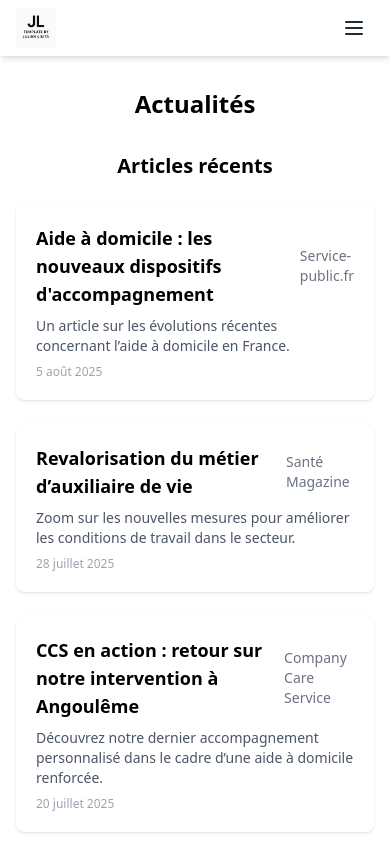
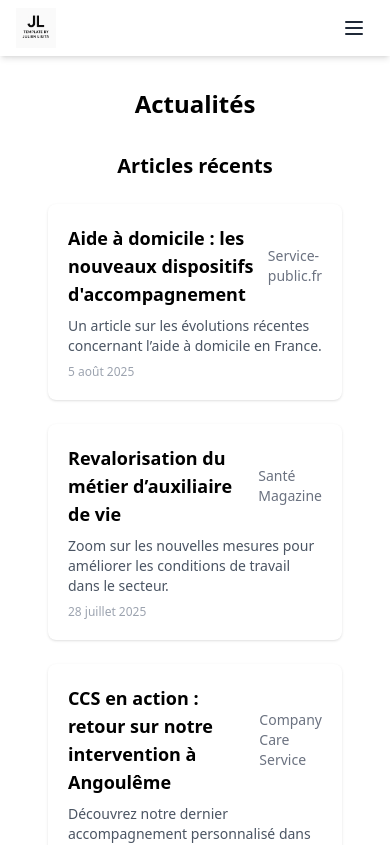
Before and after one commit to julienlisita/nextjs-ts-tailwind-template, a Next.js app: page /news in a window 390 px wide. Shown: the top 845 px of the page. Built offline with nearby package versions, Linux system fonts and the light colour scheme.

Commit message:
feat(news): add NewsSection.server wrapper with data fetching

```diff
--- a/src/components/pages/News.tsx
+++ b/src/components/pages/News.tsx
@@ -1,40 +1,13 @@
 // src/components/pages/News.tsx
 
 import PageTitle from '@/components/ui/PageTitle';
-import SectionTitle from '@/components/ui/SectionTitle';
-import Section from '@/components/common/Section';
-import NewsCard from '@/components/widgets/NewsCard';
-import SectionWrapper from '../common/SectionWrapper';
-import { PAGE_DYNAMIC, PAGE_RUNTIME, PAGE_REVALIDATE } from '@/config/dataMode';
-import { getPublicNewsServer } from '@/server/services/news.server';
+import NewsSectionServer from '../section/NewsSection.server';
 
-export const runtime = PAGE_RUNTIME;
-export const dynamic = PAGE_DYNAMIC;
-export const revalidate = PAGE_REVALIDATE;
-
-export default async function News() {
-  const newsItems = await getPublicNewsServer();
-
+export default function NewsPageView() {
   return (
-    <div className="py-8 sm:py-10 md:py-14 lg:py-20">
+    <div className="py-8 sm:py-10 md:py-14 lg:py-20 container mx-auto px-4">
       <PageTitle>Actualités</PageTitle>
-      <Section>
-        <SectionWrapper>
-          <SectionTitle>Articles récents</SectionTitle>
-          <div className="flex flex-col items-center gap-6">
-            {newsItems.map((item, index) => (
-              <NewsCard
-                key={index}
-                title={item.title}
-                description={item.description}
-                displayDate={item.displayDate}
-                source={item.source}
-                url={item.url}
-              />
-            ))}
-          </div>
-        </SectionWrapper>
-      </Section>
+      <NewsSectionServer />
     </div>
   );
 }
--- /dev/null
+++ b/src/components/section/NewsSection.server.tsx
@@ -0,0 +1,29 @@
+// src/components/sections/NewsSection.server.tsx
+
+import NewsSection from './NewsSection';
+import { getPublicNewsServer } from '@/server/services/news.server'; // ou '@/server/services/news.server'
+
+type Props = {
+  title?: string;
+  limit?: number;
+  onlyPublished?: boolean; // au cas où tu veux filtrer ici
+  className?: string;
+  container?: boolean;
+};
+
+export default async function NewsSectionServer({
+  title,
+  limit,
+  onlyPublished = true,
+  className,
+  container = true,
+}: Props) {
+  const items = await getPublicNewsServer();
+  const filtered = onlyPublished ? items.filter((n) => n.isPublished !== false) : items;
+
+  const content = (
+    <NewsSection title={title} items={filtered} limit={limit} className={className} />
+  );
+
+  return container ? <div className="container mx-auto px-4">{content}</div> : content;
+}
--- /dev/null
+++ b/src/components/section/NewsSection.tsx
@@ -0,0 +1,44 @@
+// src/components/sections/NewsSection.tsx
+
+import Section from '@/components/common/Section';
+import SectionWrapper from '@/components/common/SectionWrapper';
+import SectionTitle from '@/components/ui/SectionTitle';
+import NewsCard from '@/components/widgets/NewsCard';
+import type { NewsItem } from '@/types/news';
+
+type Props = {
+  title?: string;
+  items: ReadonlyArray<NewsItem>;
+  limit?: number;
+  className?: string;
+};
+
+export default function NewsSection({
+  title = 'Articles récents',
+  items,
+  limit,
+  className,
+}: Props) {
+  const list = typeof limit === 'number' ? items.slice(0, Math.max(0, limit)) : items;
+  if (!list.length) return null;
+
+  return (
+    <Section className={className}>
+      <SectionWrapper>
+        <SectionTitle>{title}</SectionTitle>
+        <div className="flex flex-col items-center gap-6">
+          {list.map((item) => (
+            <NewsCard
+              key={item.id ?? item.slug}
+              title={item.title}
+              description={item.description}
+              displayDate={item.displayDate}
+              source={item.source}
+              url={item.url}
+            />
+          ))}
+        </div>
+      </SectionWrapper>
+    </Section>
+  );
+}
```
